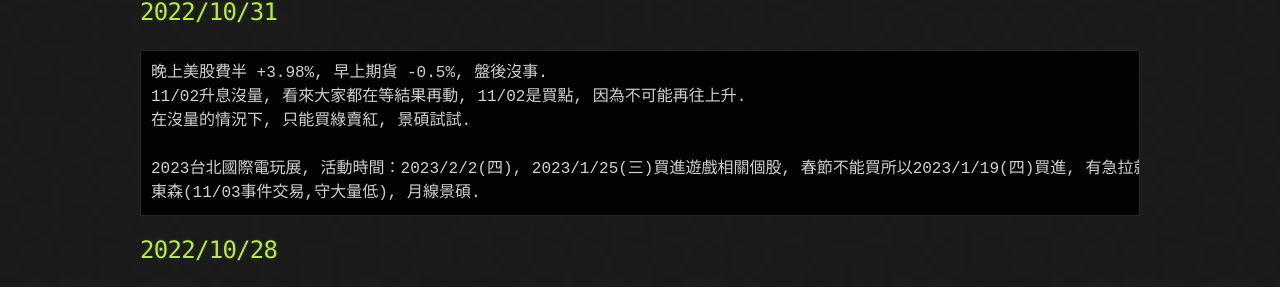
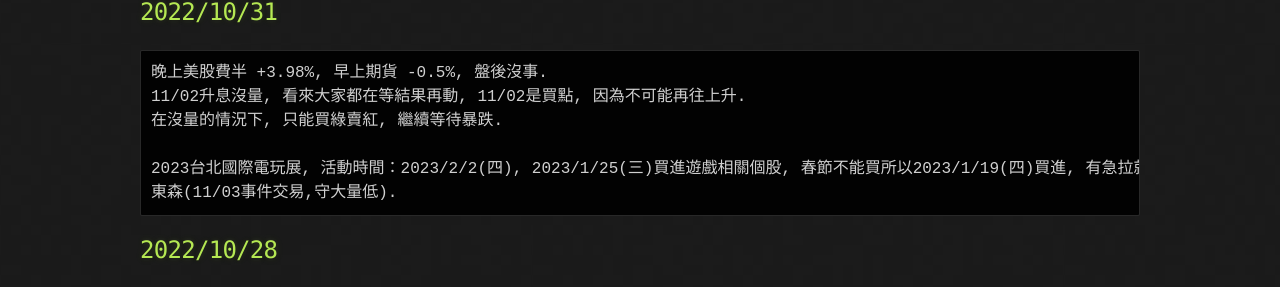
Before and after one commit to lepg5487/Stock_God, a Jekyll site: the page built from index.md, in a window 1280 px wide and 900 px high. Shown: the part 488-775 px from the top of the window. Built offline with Jekyll 4.4.1, drawn with Linux system fonts in a browser that asks for light colours; our own code applies the rules of GitHub Pages for plain Markdown files.

Commit message:
Update index.md

````diff
--- a/index.md
+++ b/index.md
@@ -16,10 +16,10 @@ layout: testlayouts
 ```
 晚上美股費半 +3.98%, 早上期貨 -0.5%, 盤後沒事.
 11/02升息沒量, 看來大家都在等結果再動, 11/02是買點, 因為不可能再往上升.
-在沒量的情況下, 只能買綠賣紅, 景碩試試.
+在沒量的情況下, 只能買綠賣紅, 繼續等待暴跌.
 
 2023台北國際電玩展, 活動時間：2023/2/2(四), 2023/1/25(三)買進遊戲相關個股, 春節不能買所以2023/1/19(四)買進, 有急拉就賣出.
-東森(11/03事件交易,守大量低), 月線景碩.
+東森(11/03事件交易,守大量低).
 ```
 
 ## 2022/10/28
````
